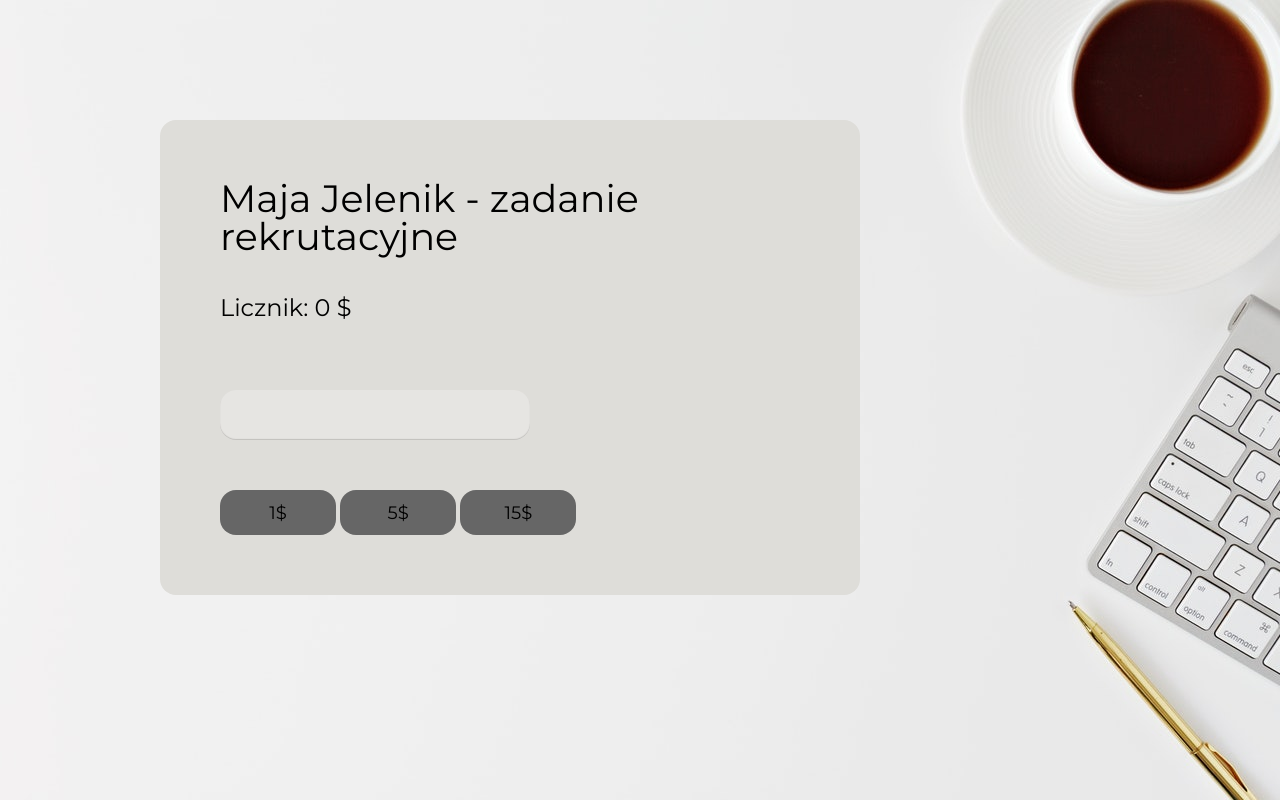
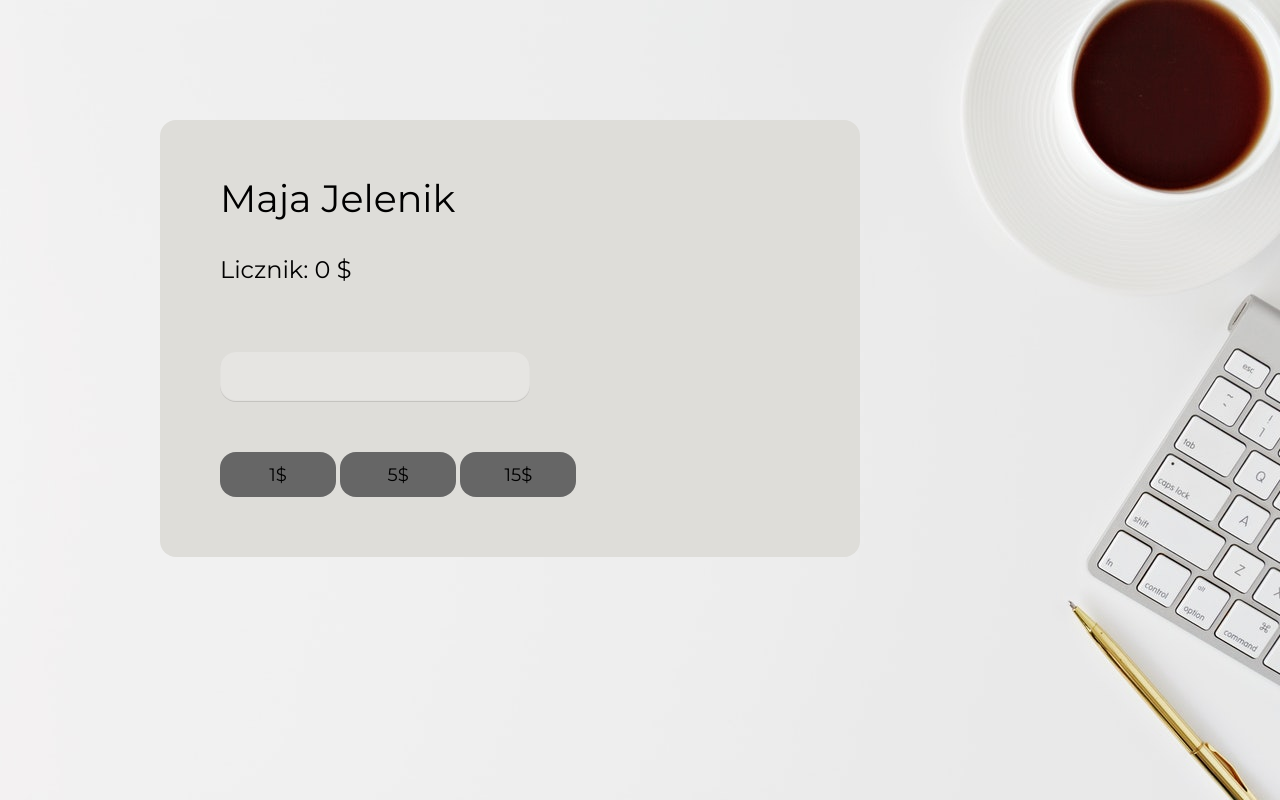
Before and after one commit to Majamaja17/donation-counter, a plain HTML site: page index.html in a window 1280 px wide. Drawn offline with nearby package versions, Linux system fonts and the light colour scheme.

Commit message:
h1 update

```diff
--- a/index.html
+++ b/index.html
@@ -13,7 +13,7 @@
         <section class="container">
             <div class="row">
                 <div class="content_box col-lg-7 col-md-6 col-sm-12 col-s-12">
-                    <h1>Maja Jelenik - zadanie rekrutacyjne</h1>
+                    <h1>Maja Jelenik</h1>
                     <div id="counter">
                         <div class="total">Licznik: 0 $</div>
                         <div class="rest"></div>
```
